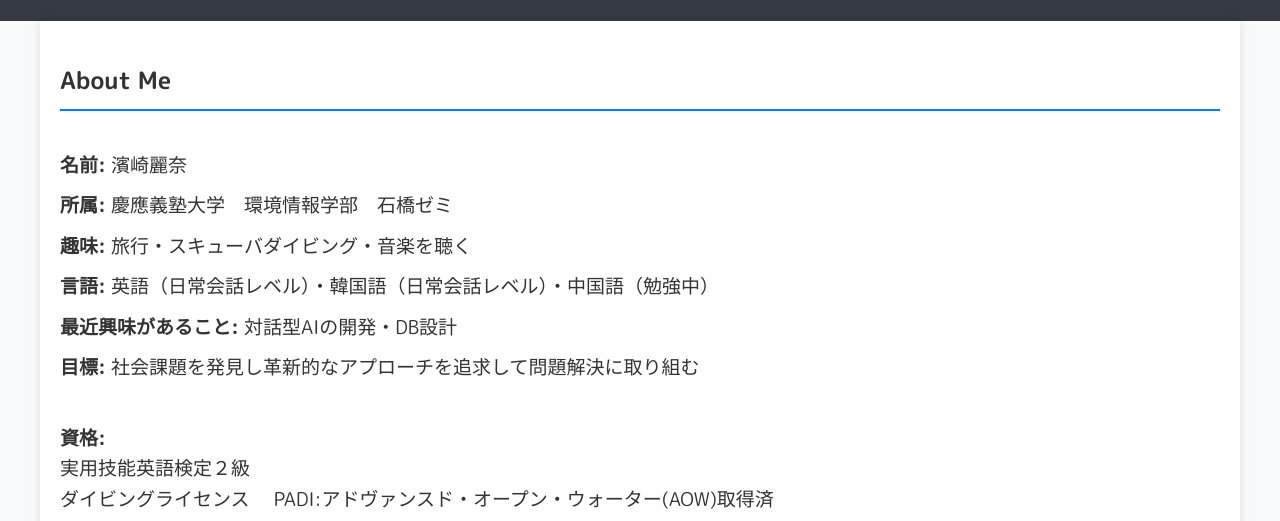
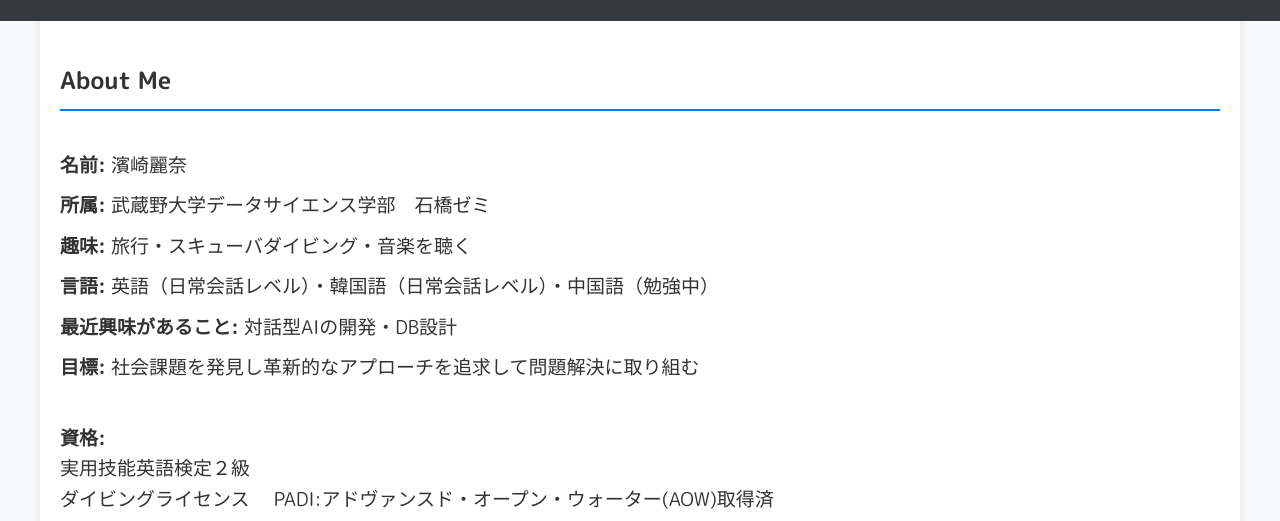
Before and after one commit to HamasakiReina/Portfolio-1, a plain HTML site: page docs/index.html in a window 1280 px wide. Shown: the part 224-745 px from the top of the page. Drawn offline with Linux system fonts and the light colour scheme.

Commit message:
Update index.html

```diff
--- a/docs/index.html
+++ b/docs/index.html
@@ -184,7 +184,7 @@
     <div class="profile-info">
         <ul>
             <li><strong>名前:</strong> 濱崎麗奈</li>
-            <li><strong>所属:</strong> 慶應義塾大学　環境情報学部　石橋ゼミ</li>
+            <li><strong>所属:</strong> 武蔵野大学データサイエンス学部　石橋ゼミ</li>
             <li><strong>趣味:</strong> 旅行・スキューバダイビング・音楽を聴く</li>
             <li><strong>言語:</strong> 英語（日常会話レベル）・韓国語（日常会話レベル）・中国語（勉強中）
             <li><strong>最近興味があること:</strong> 対話型AIの開発・DB設計</li>
```
